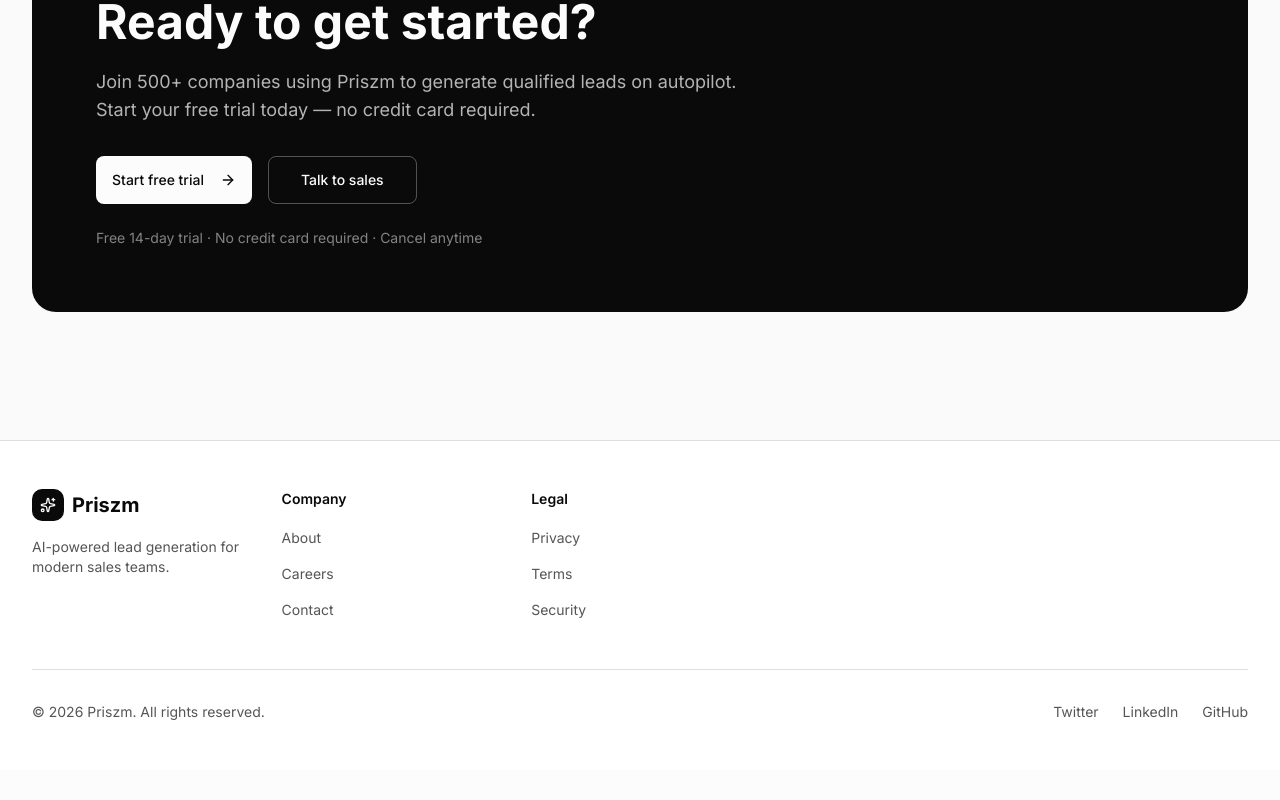
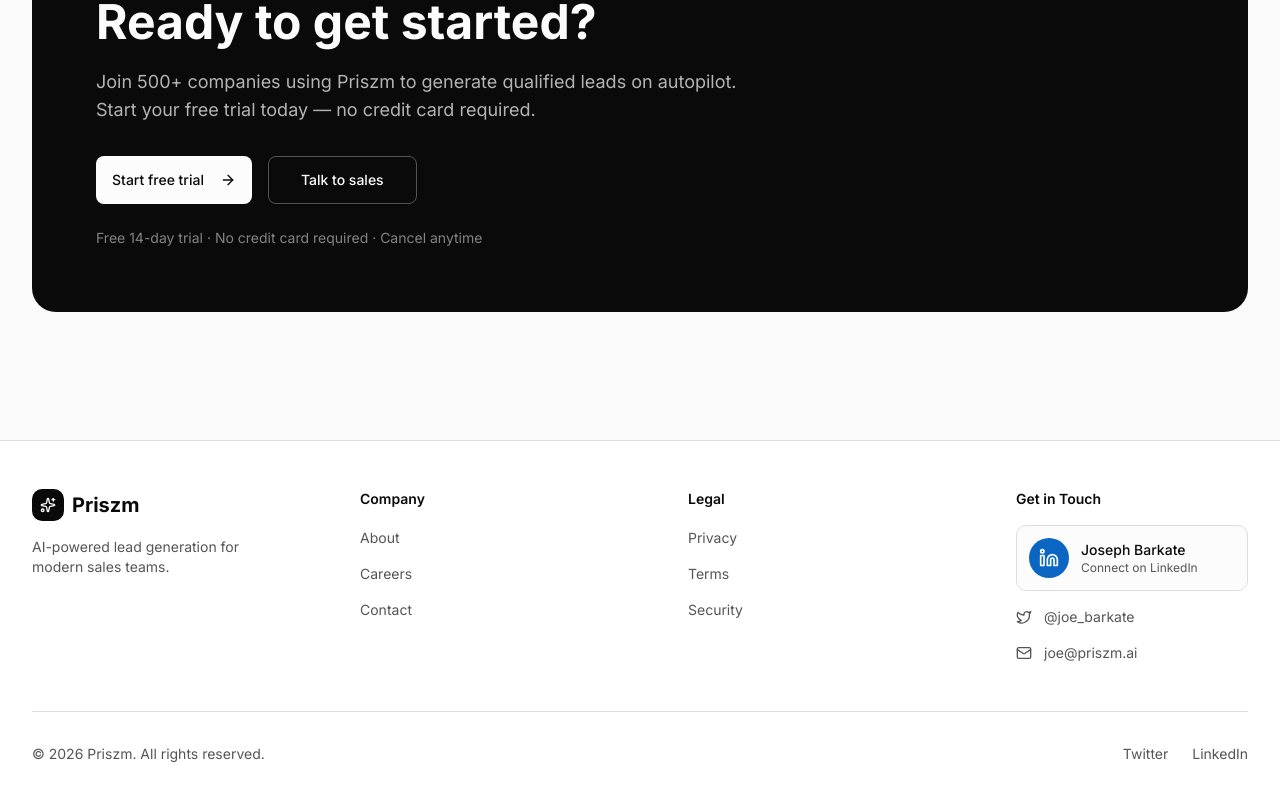
Before and after one commit to VPSciences/Priszm, a Next.js app: page / in a window 1280 px wide. Shown: the part 8457-9257 px from the top of the page. Before the commit the page ends 9227 px from the top, so only its background shows below. Built offline with nearby package versions, Linux system fonts and the light colour scheme.

Commit message:
feat: enhance footer with contact info and improve spacing\n\nAdd "Get in Touch" section with social links and update column gaps\nUpdate bottom bar links and ensure external links open securely

```diff
--- a/components/footer.tsx
+++ b/components/footer.tsx
@@ -1,24 +1,12 @@
 import Link from 'next/link'
-import { Sparkles } from 'lucide-react'
+import { Sparkles, Mail, Linkedin, Twitter } from 'lucide-react'
 
 const footerLinks = {
-  // Product: [
-  //   { name: 'Features', href: '#capabilities' },
-  //   { name: 'Pricing', href: '#pricing' },
-  //   { name: 'Integrations', href: '#integrations' },
-  //   { name: 'API', href: '#' },
-  // ],
   Company: [
     { name: 'About', href: '/about' },
     { name: 'Careers', href: '/careers' },
     { name: 'Contact', href: '/contact' },
   ],
-  // Resources: [
-  //   { name: 'Documentation', href: '#' },
-  //   { name: 'Help Center', href: '#' },
-  //   { name: 'Community', href: '#' },
-  //   { name: 'Status', href: '#' },
-  // ],
   Legal: [
     { name: 'Privacy', href: '/privacy' },
     { name: 'Terms', href: '/terms' },
@@ -30,7 +18,7 @@ export function Footer() {
   return (
     <footer className="border-t border-border bg-card">
       <div className="mx-auto max-w-7xl px-6 py-12 lg:px-8">
-        <div className="grid grid-cols-2 md:grid-cols-5 gap-8">
+        <div className="grid grid-cols-2 md:grid-cols-4 gap-12 lg:gap-24">
           {/* Logo and description */}
           <div className="col-span-2 md:col-span-1">
             <Link href="/" className="flex items-center gap-2">
@@ -62,6 +50,48 @@ export function Footer() {
               </ul>
             </div>
           ))}
+
+          {/* Get in Touch section */}
+          <div>
+            <h3 className="text-sm font-semibold text-foreground">Get in Touch</h3>
+            <div className="mt-4 space-y-4">
+              {/* LinkedIn profile card */}
+              <Link
+                href="https://www.linkedin.com/in/joseph-barkate/"
+                target="_blank"
+                rel="noopener noreferrer"
+                className="flex items-center gap-3 p-3 rounded-lg border border-border bg-secondary/30 hover:bg-secondary/50 transition-colors"
+              >
+                <div className="flex items-center justify-center w-10 h-10 rounded-full bg-[#0A66C2] text-white">
+                  <Linkedin className="w-5 h-5" />
+                </div>
+                <div>
+                  <p className="text-sm font-medium text-foreground">Joseph Barkate</p>
+                  <p className="text-xs text-muted-foreground">Connect on LinkedIn</p>
+                </div>
+              </Link>
+
+              {/* Twitter */}
+              <Link
+                href="https://x.com/joe_barkate"
+                target="_blank"
+                rel="noopener noreferrer"
+                className="flex items-center gap-3 text-sm text-muted-foreground hover:text-foreground transition-colors"
+              >
+                <Twitter className="w-4 h-4" />
+                <span>@joe_barkate</span>
+              </Link>
+
+              {/* Email */}
+              <Link
+                href="mailto:joe@priszm.ai"
+                className="flex items-center gap-3 text-sm text-muted-foreground hover:text-foreground transition-colors"
+              >
+                <Mail className="w-4 h-4" />
+                <span>joe@priszm.ai</span>
+              </Link>
+            </div>
+          </div>
         </div>
 
         {/* Bottom bar */}
@@ -70,14 +100,21 @@ export function Footer() {
             © {new Date().getFullYear()} Priszm. All rights reserved.
           </p>
           <div className="flex items-center gap-6">
-            <Link href="#" className="text-sm text-muted-foreground hover:text-foreground transition-colors">
+            <Link
+              href="https://x.com/joe_barkate"
+              target="_blank"
+              rel="noopener noreferrer"
+              className="text-sm text-muted-foreground hover:text-foreground transition-colors"
+            >
               Twitter
             </Link>
-            <Link href="#" className="text-sm text-muted-foreground hover:text-foreground transition-colors">
+            <Link
+              href="https://www.linkedin.com/in/joseph-barkate/"
+              target="_blank"
+              rel="noopener noreferrer"
+              className="text-sm text-muted-foreground hover:text-foreground transition-colors"
+            >
               LinkedIn
-            </Link>
-            <Link href="#" className="text-sm text-muted-foreground hover:text-foreground transition-colors">
-              GitHub
             </Link>
           </div>
         </div>
```
